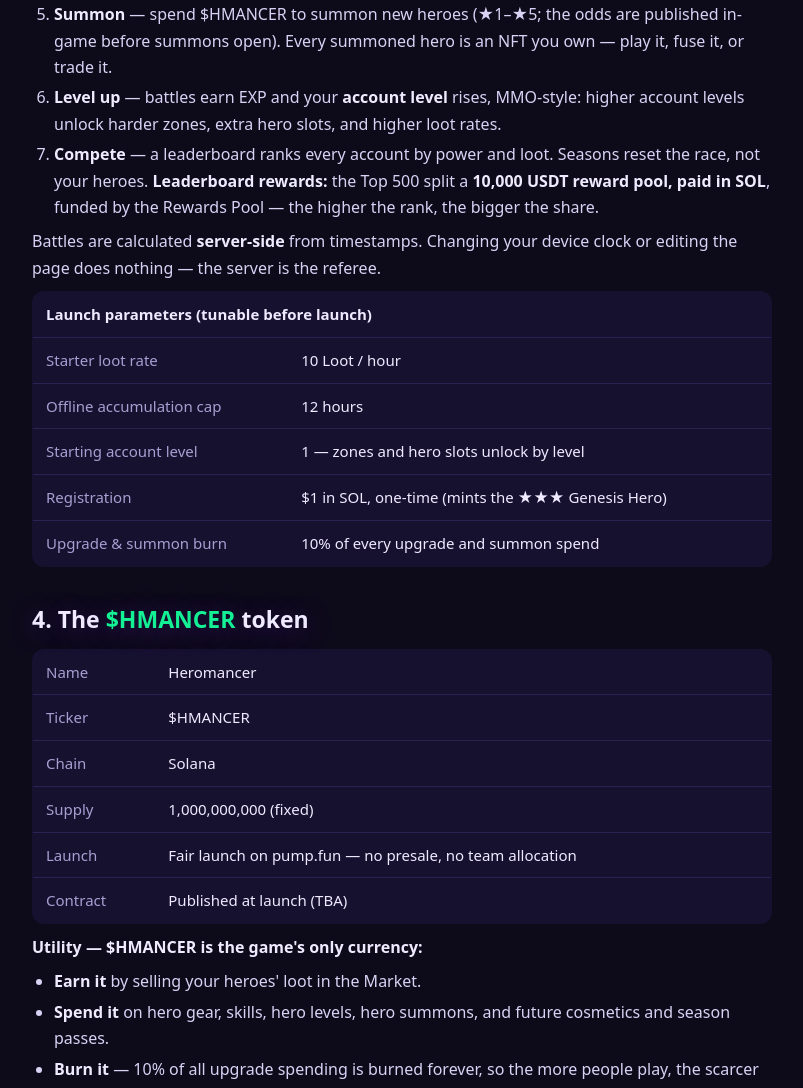
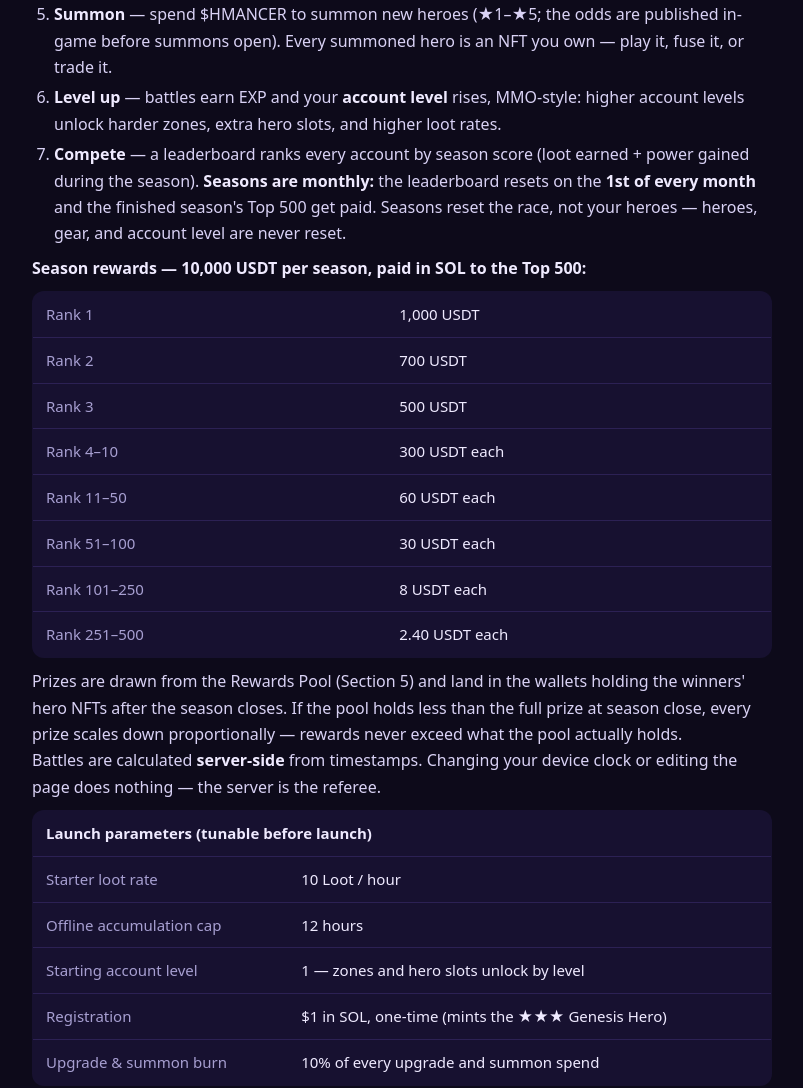
Before and after one commit to heromancer/heromancer.github.io, a plain HTML site: page litepaper.html in a window 1280 px wide. Shown: the part 1677-2765 px from the top of the page, without its empty margins (238-1041 px from the left). Drawn offline with Linux system fonts and the light colour scheme; animation ran at ten frames a second.

Commit message:
Monthly seasons: Top 500 prize table, leaderboard resets on the 1st, reward pool rules

```diff
--- a/litepaper.html
+++ b/litepaper.html
@@ -87,8 +87,20 @@ h2{text-shadow:0 4px 26px rgba(153,69,255,.35)}
 <li><b>Upgrade</b> — spend $HMANCER on hero gear, skills, and hero levels. Every upgrade raises your party's power. A portion of every upgrade spend is <b>burned</b>.</li>
 <li><b>Summon</b> — spend $HMANCER to summon new heroes (★1–★5; the odds are published in-game before summons open). Every summoned hero is an NFT you own — play it, fuse it, or trade it.</li>
 <li><b>Level up</b> — battles earn EXP and your <b>account level</b> rises, MMO-style: higher account levels unlock harder zones, extra hero slots, and higher loot rates.</li>
-<li><b>Compete</b> — a leaderboard ranks every account by power and loot. Seasons reset the race, not your heroes. <b>Leaderboard rewards:</b> the Top 500 split a <b>10,000 USDT reward pool, paid in SOL</b>, funded by the Rewards Pool — the higher the rank, the bigger the share.</li>
+<li><b>Compete</b> — a leaderboard ranks every account by season score (loot earned + power gained during the season). <b>Seasons are monthly:</b> the leaderboard resets on the <b>1st of every month</b> and the finished season's Top 500 get paid. Seasons reset the race, not your heroes — heroes, gear, and account level are never reset.</li>
 </ol>
+<p><b>Season rewards — 10,000 USDT per season, paid in SOL to the Top 500:</b></p>
+<table>
+<tr><td>Rank 1</td><td>1,000 USDT</td></tr>
+<tr><td>Rank 2</td><td>700 USDT</td></tr>
+<tr><td>Rank 3</td><td>500 USDT</td></tr>
+<tr><td>Rank 4–10</td><td>300 USDT each</td></tr>
+<tr><td>Rank 11–50</td><td>60 USDT each</td></tr>
+<tr><td>Rank 51–100</td><td>30 USDT each</td></tr>
+<tr><td>Rank 101–250</td><td>8 USDT each</td></tr>
+<tr><td>Rank 251–500</td><td>2.40 USDT each</td></tr>
+</table>
+<p>Prizes are drawn from the Rewards Pool (Section 5) and land in the wallets holding the winners' hero NFTs after the season closes. If the pool holds less than the full prize at season close, every prize scales down proportionally — rewards never exceed what the pool actually holds.</p>
 <p>Battles are calculated <b>server-side</b> from timestamps. Changing your device clock or editing the page does nothing — the server is the referee.</p>
 <table>
 <tr><th colspan="2">Launch parameters (tunable before launch)</th></tr>
@@ -117,7 +129,7 @@ h2{text-shadow:0 4px 26px rgba(153,69,255,.35)}
 
 <h2>5. The economy — <span>sources and sinks</span></h2>
 <p>The economy is designed as a loop, not a faucet.</p>
-<p><b>Sources of $HMANCER rewards.</b> The Rewards Pool pays for loot. It is funded by <b>50% of every $1 registration</b> and by <b>creator fees</b> from $HMANCER trading (0.30% of bonding-curve volume on pump.fun; tiered after graduation). The Loot→$HMANCER rate floats with the pool's balance: a full pool pays generously, a thin pool pays less. Rewards can never exceed what the pool actually holds.</p>
+<p><b>Sources of $HMANCER rewards.</b> The Rewards Pool pays for loot. It is funded by <b>50% of every $1 registration</b> and by <b>creator fees</b> from $HMANCER trading (0.30% of bonding-curve volume on pump.fun; tiered after graduation). The Loot→$HMANCER rate floats with the pool's balance: a full pool pays generously, a thin pool pays less. Rewards can never exceed what the pool actually holds. <b>Season rewards:</b> the monthly Top 500 prizes (10,000 USDT in SOL, Section 3) are also paid from this pool after each season closes on the 1st of the month — loot payouts and season prizes share one pool and one rule: the pool only pays what it holds.</p>
 <p><b>Sinks.</b> Hero upgrades and summons (90% recycled to the Rewards Pool, <b>10% burned</b>). Hero fusion <b>burns duplicate hero NFTs</b>. Future: season passes, cosmetics.</p>
 <p><b>Project revenue.</b> 50% of registration fees, plus a creator-fee share allocated to operations.</p>
 <p>This structure means player rewards come from <b>new players and trading activity</b> — stated plainly, the way it should be.</p>
```
Also changed, not shown: index.html (+2 -1 lines), register.html (+5 -4 lines).
